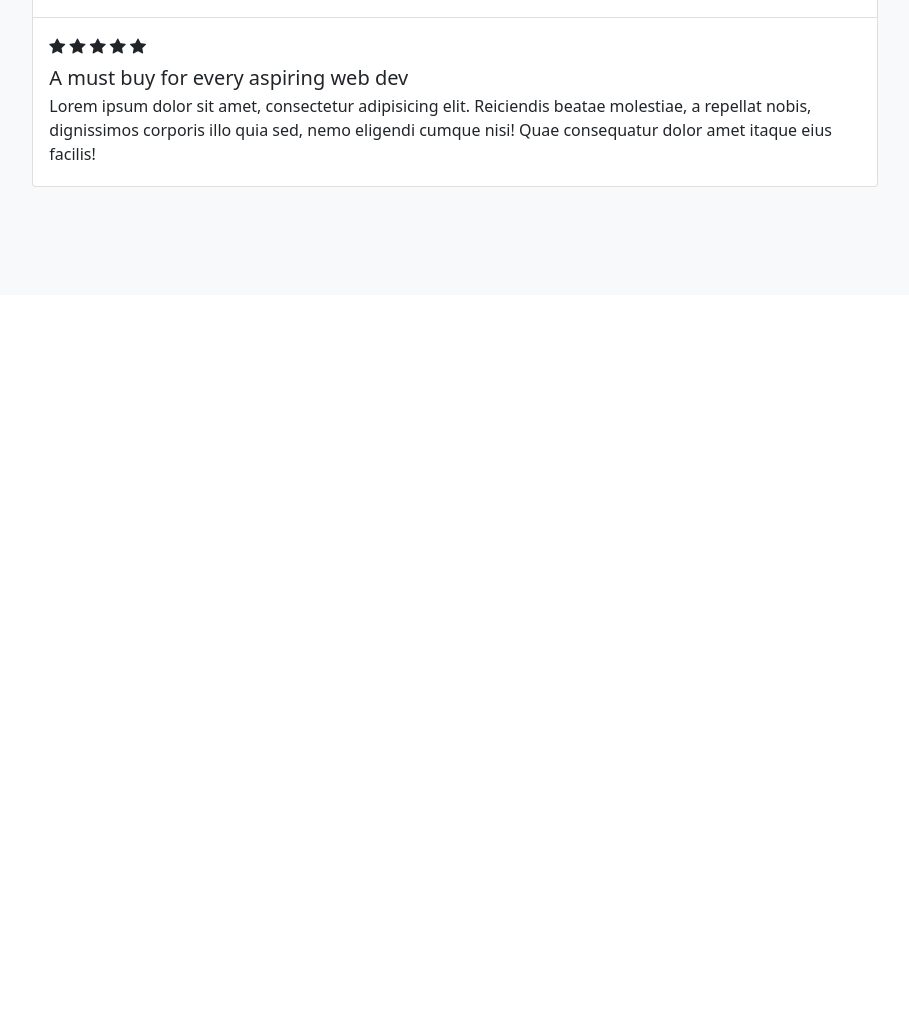
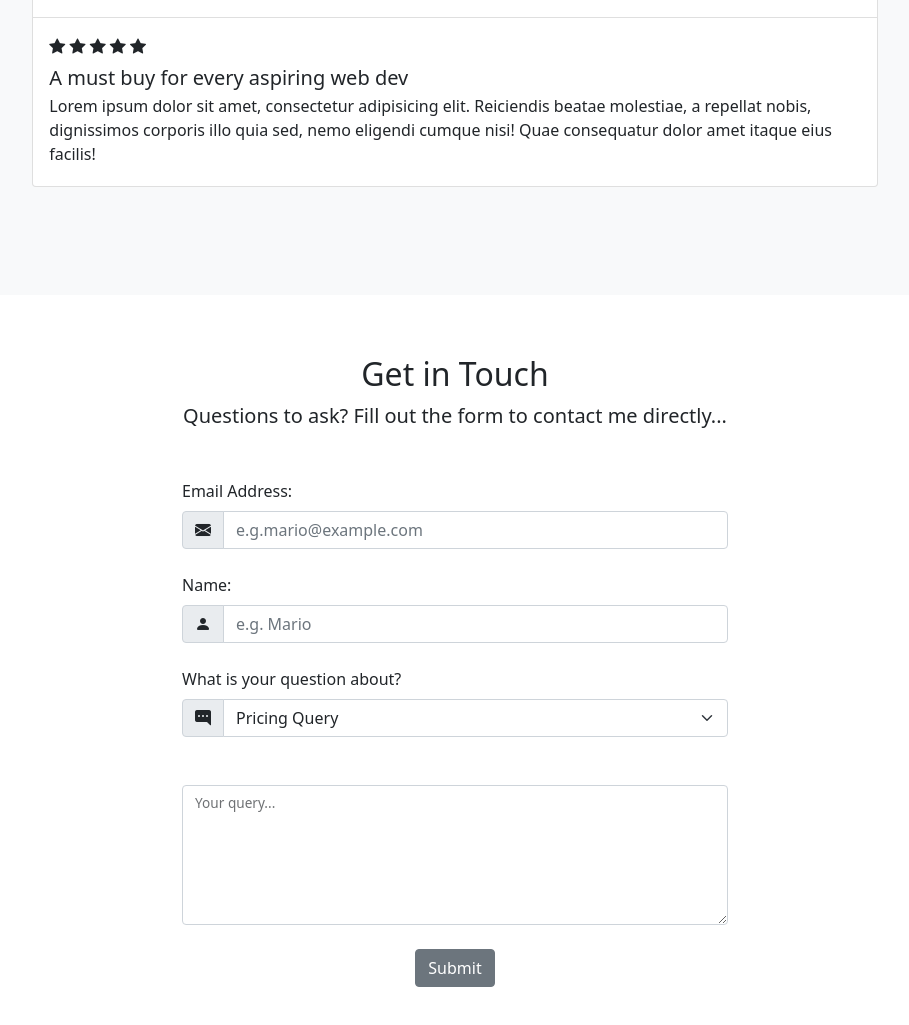
Before and after one commit to gmunilla14/bootstrap-tutorial, a plain HTML site: page page.html in a window 1280 px wide. Shown: the part 3907-4932 px from the top of the page, without its empty margins (185-1094 px from the left). Before the commit the page ends 4202 px from the top, so only its background shows below. Drawn offline with nearby package versions, Linux system fonts and the light colour scheme.

Commit message:
Add Contact Form

```diff
--- a/page.html
+++ b/page.html
@@ -458,6 +458,78 @@
     </section>
 
     <!-- Contact Form-->
+    <section id="contact">
+      <div class="container-lg">
+        <div class="text-center">
+          <h2>Get in Touch</h2>
+          <p class="lead">
+            Questions to ask? Fill out the form to contact me directly...
+          </p>
+        </div>
+
+        <div class="row justify-content-center my-5">
+          <div class="col-lg-6">
+            <form>
+              <label for="email" class="form-label">Email Address:</label>
+              <div class="mb-4 input-group">
+                <span class="input-group-text"
+                  ><i class="bi bi-envelope-fill"></i
+                ></span>
+                <input
+                  type="email"
+                  class="form-control"
+                  id="email"
+                  placeholder="e.g.mario@example.com"
+                />
+              </div>
+
+              <label for="name" class="form-label">Name:</label>
+              <div class="input-group mb-4">
+                <span class="input-group-text">
+                  <i class="bi bi-person-fill"></i>
+                </span>
+
+                <input
+                  type="text"
+                  class="form-control"
+                  id="name"
+                  placeholder="e.g. Mario"
+                />
+              </div>
+
+              <label for="subject" class="form-label"
+                >What is your question about?</label
+              >
+              <div class="input-group mb-4">
+                <span class="input-group-text">
+                  <i class="bi bi-chat-right-dots-fill"></i>
+                </span>
+                <select name="subject" id="" class="form-select" id="subject">
+                  <option value="pricing" selected>Pricing Query</option>
+                  <option value="content">Content Query</option>
+                  <option value="other">Other Query</option>
+                </select>
+              </div>
+
+              <div class="form-floating mb-4 mt-5">
+                <textarea
+                  name="query"
+                  id="query"
+                  style="height: 140px"
+                  class="form-control"
+                  id="query"
+                ></textarea>
+                <label for="query">Your query...</label>
+              </div>
+
+              <div class="mb-4 text-center">
+                <button type="submit" class="btn btn-secondary">Submit</button>
+              </div>
+            </form>
+          </div>
+        </div>
+      </div>
+    </section>
 
     <!-- Get Updates/Modal Trigger-->
     <script
```
